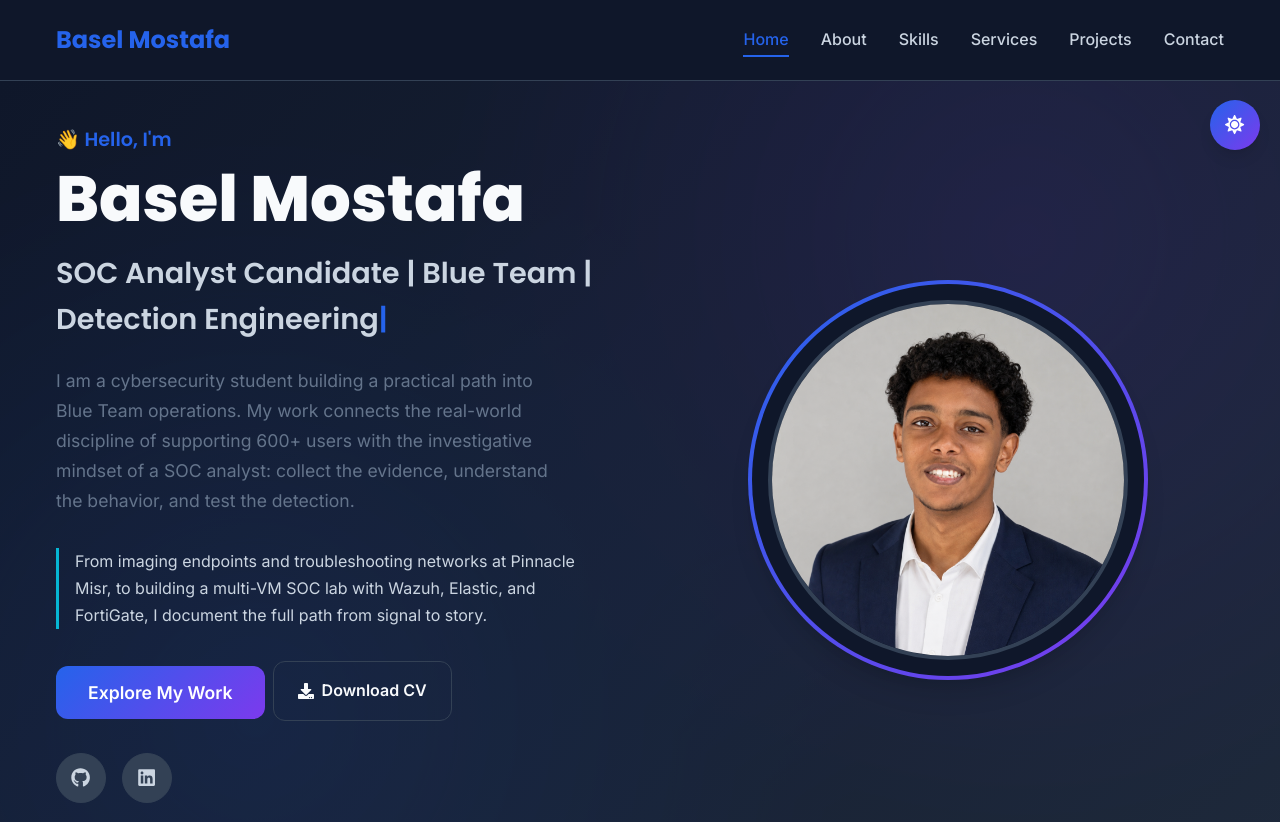
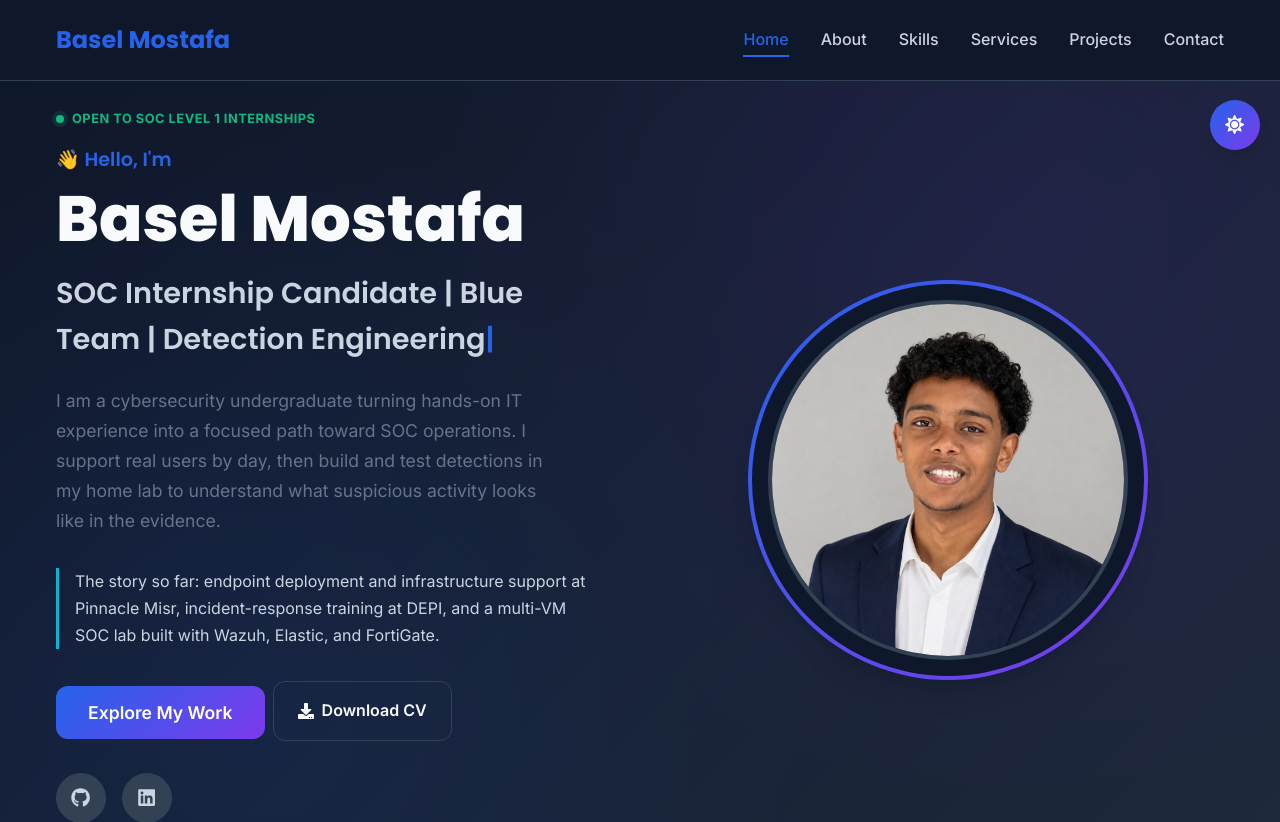
Before and after one commit to basellmostaffa/portfolio, a React (Create React App) app: page / in a window 1280 px wide. Shown: the top 822 px of the page. Built offline with nearby package versions, Linux system fonts and the light colour scheme.

Commit message:
Shape portfolio around SOC internships

```diff
--- a/src/components/About.js
+++ b/src/components/About.js
@@ -198,7 +198,7 @@ const About = () => {
           animate={inView ? { opacity: 1, y: 0 } : {}}
           transition={{ duration: 0.6 }}
         >
-          <SectionTitle>About Me</SectionTitle>
+          <SectionTitle>From IT Support to SOC</SectionTitle>
           <SectionSubtitle>
               Cybersecurity undergraduate, SOC Analyst candidate, and IT Support &amp; System Administration
               Intern building practical experience across security operations and live IT environments.
--- a/src/components/Contact.js
+++ b/src/components/Contact.js
@@ -315,22 +315,15 @@ const Contact = () => {
 
     setIsSubmitting(true);
 
-    // Simulate form submission
-    setTimeout(() => {
-      setIsSubmitting(false);
-      setIsSuccess(true);
-      setFormData({
-        name: '',
-        email: '',
-        subject: '',
-        message: ''
-      });
+    const mailto = `mailto:baselmostafa16@gmail.com?subject=${encodeURIComponent(formData.subject)}&body=${encodeURIComponent(
+      `Name: ${formData.name}\nEmail: ${formData.email}\n\n${formData.message}`
+    )}`;
 
-      // Hide success message after 5 seconds
-      setTimeout(() => {
-        setIsSuccess(false);
-      }, 5000);
-    }, 2000);
+    window.location.href = mailto;
+    setIsSubmitting(false);
+    setIsSuccess(true);
+
+    setTimeout(() => setIsSuccess(false), 5000);
   };
 
   return (
@@ -461,7 +454,7 @@ const Contact = () => {
                 animate={{ opacity: 1, y: 0 }}
                 transition={{ duration: 0.5 }}
               >
-                Thank you! Your message has been sent successfully. I'll get back to you soon!
+                Your email app should open with the message. Send it there to complete the inquiry.
               </SuccessMessage>
             )}
           </ContactForm>
--- a/src/components/Hero.js
+++ b/src/components/Hero.js
@@ -38,6 +38,27 @@ const Greeting = styled(motion.h1)`
   font-weight: 600;
   margin-bottom: var(--spacing-sm);
   font-family: var(--font-secondary);
+`;
+
+const Availability = styled(motion.div)`
+  display: inline-flex;
+  align-items: center;
+  gap: var(--spacing-sm);
+  margin-bottom: var(--spacing-md);
+  color: var(--success-color);
+  font-size: 0.8rem;
+  font-weight: 700;
+  letter-spacing: 0.04em;
+  text-transform: uppercase;
+
+  &::before {
+    content: '';
+    width: 8px;
+    height: 8px;
+    border-radius: 50%;
+    background: currentColor;
+    box-shadow: 0 0 0 4px rgba(16, 185, 129, 0.14);
+  }
 `;
 
 const Name = styled(motion.h2)`
@@ -202,7 +223,7 @@ const BackgroundDecoration = styled.div`
 
 const Hero = () => {
   const [text, setText] = useState('');
-  const fullText = "SOC Analyst Candidate | Blue Team | Detection Engineering";
+  const fullText = "SOC Internship Candidate | Blue Team | Detection Engineering";
   const [currentIndex, setCurrentIndex] = useState(0);
 
   useEffect(() => {
@@ -236,6 +257,14 @@ const Hero = () => {
 
       <HeroContainer>
         <HeroContent>
+          <Availability
+            initial={{ opacity: 0, y: 20 }}
+            animate={{ opacity: 1, y: 0 }}
+            transition={{ duration: 0.6 }}
+          >
+            Open to SOC Level 1 internships
+          </Availability>
+
           <Greeting
             initial={{ opacity: 0, y: 20 }}
             animate={{ opacity: 1, y: 0 }}
@@ -266,9 +295,9 @@ const Hero = () => {
             animate={{ opacity: 1, y: 0 }}
             transition={{ duration: 0.6, delay: 0.6 }}
           >
-            I am a cybersecurity student building a practical path into Blue Team operations.
-            My work connects the real-world discipline of supporting 600+ users with the investigative
-            mindset of a SOC analyst: collect the evidence, understand the behavior, and test the detection.
+            I am a cybersecurity undergraduate turning hands-on IT experience into a focused path
+            toward SOC operations. I support real users by day, then build and test detections in my
+            home lab to understand what suspicious activity looks like in the evidence.
           </Description>
 
           <StoryNote
@@ -276,8 +305,8 @@ const Hero = () => {
             animate={{ opacity: 1, y: 0 }}
             transition={{ duration: 0.6, delay: 0.7 }}
           >
-            From imaging endpoints and troubleshooting networks at Pinnacle Misr, to building a
-            multi-VM SOC lab with Wazuh, Elastic, and FortiGate, I document the full path from signal to story.
+            The story so far: endpoint deployment and infrastructure support at Pinnacle Misr,
+            incident-response training at DEPI, and a multi-VM SOC lab built with Wazuh, Elastic, and FortiGate.
           </StoryNote>
 
           <CTAButton
--- a/src/components/Services.js
+++ b/src/components/Services.js
@@ -189,7 +189,7 @@ const Services = () => {
           animate={inView ? { opacity: 1, y: 0 } : {}}
           transition={{ duration: 0.6 }}
         >
-          <SectionTitle>My Services</SectionTitle>
+          <SectionTitle>My SOC Focus Areas</SectionTitle>
           <SectionSubtitle>
             The areas I am actively building through labs, training, and documented projects.
           </SectionSubtitle>
```
